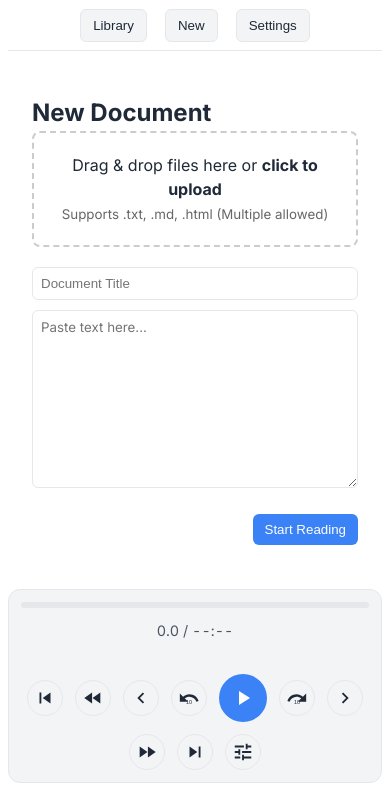
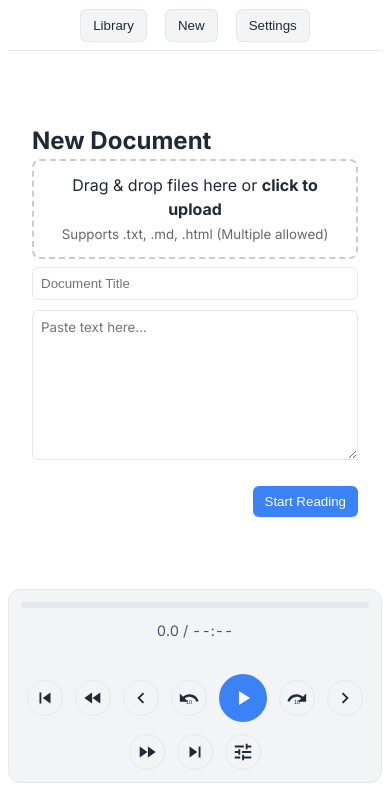
Before and after one commit to a13x60r/spirtzVioice, a website built with Vite: page index.html in a window 390 px wide. Both pictures are taken after a click on the button "New". Shown: the part 53-844 px from the top of the page. Built offline with nearby package versions, Linux system fonts and the light colour scheme.

Commit message:
fix(ui): ensure start reading button is accessible on mobile

```diff
--- a/src/ui/styles/main.css
+++ b/src/ui/styles/main.css
@@ -481,6 +481,21 @@
         flex: 1;
         width: auto;
     }
+
+    /* Adjust text input for mobile */
+    .text-input-container {
+        padding: var(--spacing-sm);
+    }
+
+    .file-upload-zone {
+        padding: var(--spacing-md) !important;
+        margin-bottom: var(--spacing-sm) !important;
+    }
+
+    #doc-text {
+        height: 150px;
+        /* Reduce height on mobile */
+    }
 }
 
 /* Settings Modal */
@@ -546,8 +561,13 @@
 /* Text Input */
 .text-input-container {
     max-width: 600px;
+    width: 100%;
     margin: 0 auto;
     padding: var(--spacing-lg);
+    max-height: 100%;
+    overflow-y: auto;
+    display: flex;
+    flex-direction: column;
 }
 
 textarea.input {
```
Also changed, not shown: changelog.md.
